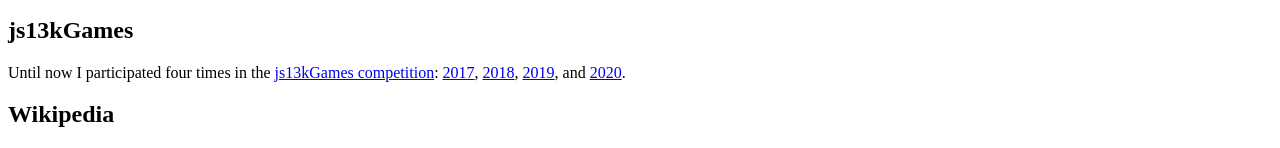
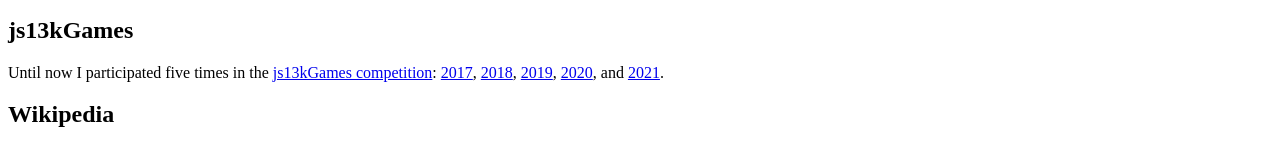
Before and after one commit to Schnark/schnark.github.io, a plain HTML site: page overview.html in a window 1280 px wide. Shown: the part 308-456 px from the top of the page. Drawn offline with Linux system fonts and the light colour scheme.

Commit message:
+js13kgames-2021

```diff
--- a/overview.html
+++ b/overview.html
@@ -14,7 +14,7 @@
 <li><a href="https://github.com/Schnark/ffos-simulator">ffos-simulator</a> contains some experimental code to run Firefox OS apps directly in any modern browser.</li>
 </ul>
 <h2>js13kGames</h2>
-<p>Until now I participated four times in the <a href="https://js13kgames.com/">js13kGames competition</a>: <a href="https://github.com/Schnark/js13kgames-2017">2017</a>, <a href="https://github.com/Schnark/js13kgames-2018">2018</a>, <a href="https://github.com/Schnark/js13kgames-2019">2019</a>, and <a href="https://github.com/Schnark/js13kgames-2020">2020</a>.</p>
+<p>Until now I participated five times in the <a href="https://js13kgames.com/">js13kGames competition</a>: <a href="https://github.com/Schnark/js13kgames-2017">2017</a>, <a href="https://github.com/Schnark/js13kgames-2018">2018</a>, <a href="https://github.com/Schnark/js13kgames-2019">2019</a>, <a href="https://github.com/Schnark/js13kgames-2020">2020</a>, and <a href="https://github.com/Schnark/js13kgames-2021">2021</a>.</p>
 <h2>Wikipedia</h2>
 <p>The code of my Wikipedia user scripts isn’t published on GitHub, but on Wikipedia.</p>
 <ul>
```
